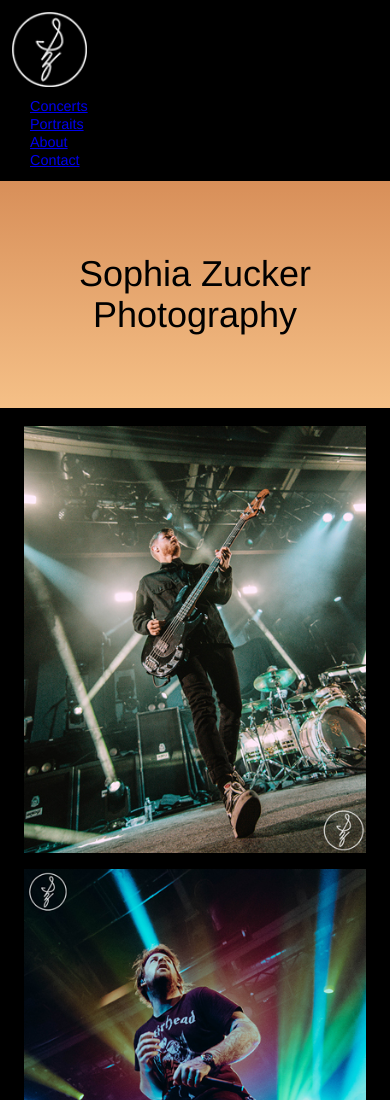
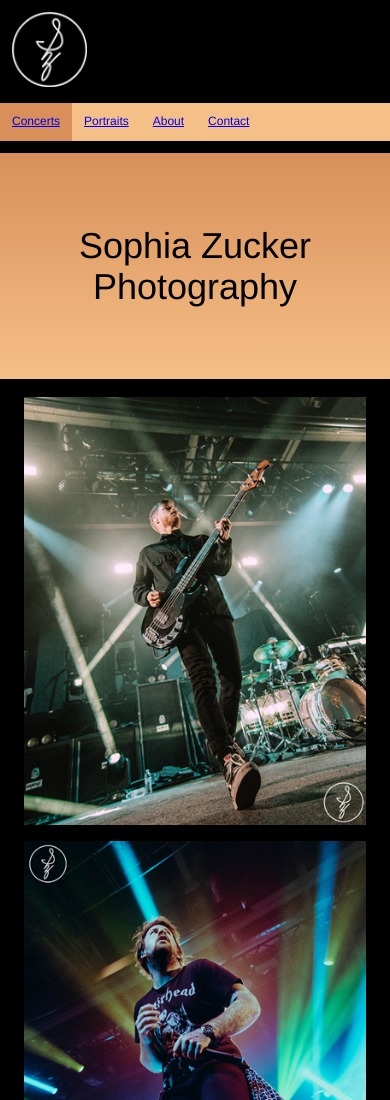
Before and after one commit to sophiazucker/idm221-sez42, a plain HTML site: page index.html in a window 390 px wide. Shown: the top 1100 px of the page. Drawn offline with Linux system fonts and the light colour scheme.

Commit message:
⚡️🚧 again
got rid of the hamburger idea and just going with a horizontal navbar

```diff
--- a/index.html
+++ b/index.html
@@ -15,7 +15,7 @@
         <!--navbar here, get help for this!!-->
         <nav class="navbar">
             <ul class="nav-menu">
-                <li class="nav-item">
+                <li class="nav-item-active">
                     <a href="index.html">Concerts</a>
                 </li>
                 <li class="nav-item">
--- a/stylesheet.css
+++ b/stylesheet.css
@@ -424,24 +424,46 @@
 
   ul.nav-menu {
     list-style-type: none;
-    margin-top: 0.5rem;
+    margin-top: 1rem;
     margin-right: 0;
     margin-bottom: 1rem;
     margin-left: 0;
-    font-family: 'Work Sans', Helvetica, sans-serif;
-    font-size: 1.2rem;
-    font-weight: 400;
-    line-height: 1.5rem;
+    padding: 0;
+    border: 0;
+    font-size: 0;
+    background-color: rgba(245,192,135,1);
     text-align: left;
   }
 
- .header-logo {
+  li.nav-item {
+    display: inline-block;
+    background-color: rgba(245,192,135,1);
+    margin: 0;
+    padding: 1rem;
+    font-family: 'Work Sans', Helvetica, sans-serif;
+    font-size: 1rem;
+    font-weight: 400;
+    text-align: center;
+  }
+
+  li.nav-item-active {
+    display: inline-block;
+    background-color: rgba(216,143,89,1);
+    margin: 0;
+    padding: 1rem;
+    font-family: 'Work Sans', Helvetica, sans-serif;
+    font-size: 1rem;
+    font-weight: 400;
+    text-align: center;
+  }
+
+  .header-logo {
     max-width: 100px;
     margin: 0;
     padding-left:1rem;
   }
 
- .about {
+  .about {
    text-align: center;
    font-size: 1.2rem
  }
```
Also changed, not shown: about.html (+1 -1 lines), contact.html (+1 -1 lines), portraits.html (+1 -1 lines).
